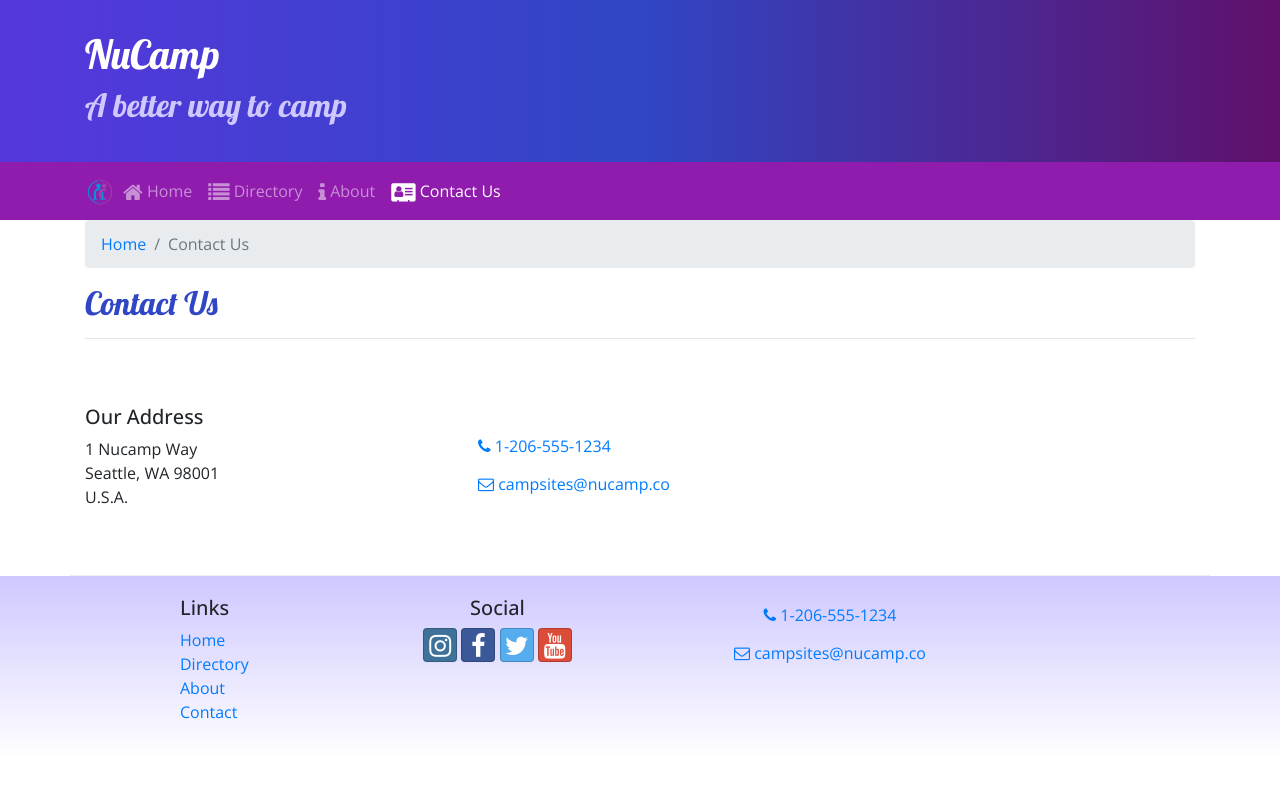
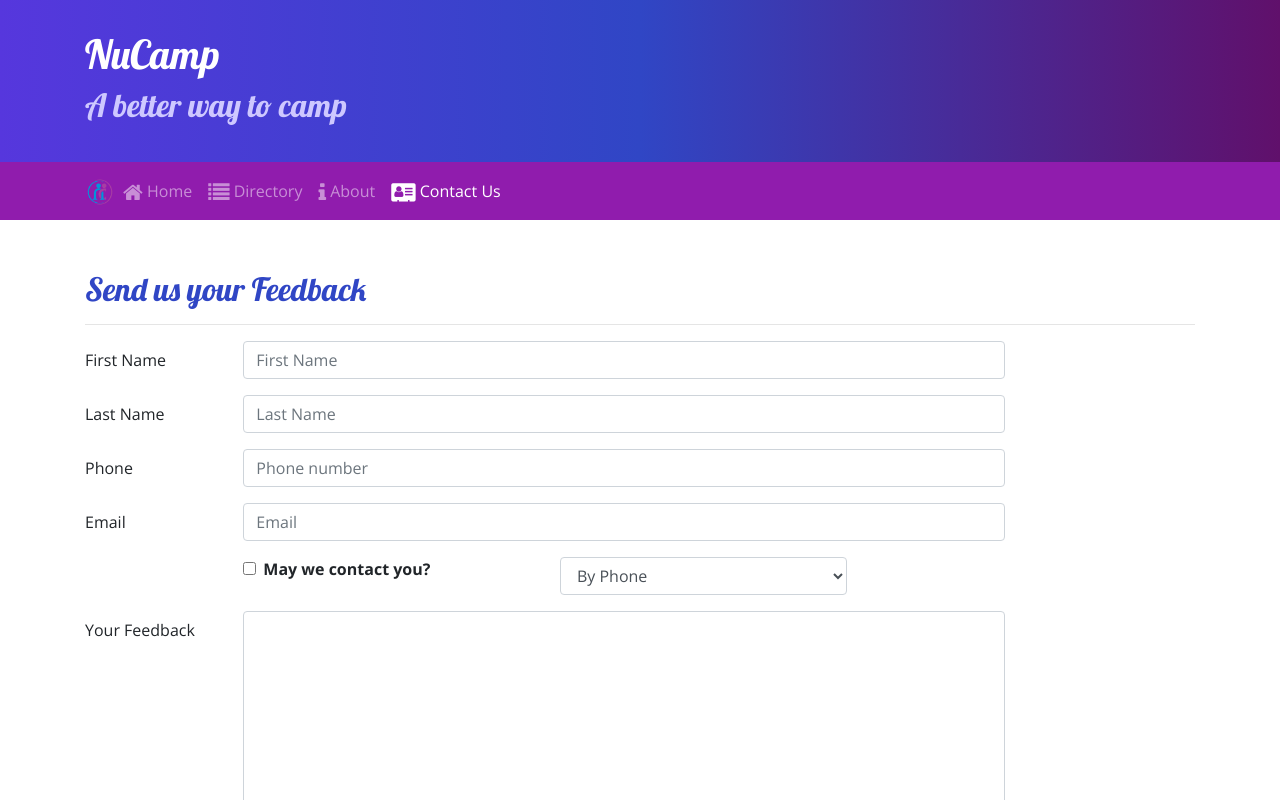
Before and after one commit to tjkhara/nucamp-react-2022, a React (Create React App) app: page /contactus in a window 1280 px wide. Shown: the top 800 px of the page. Built offline with nearby package versions, Linux system fonts and the light colour scheme.

Commit message:
Controlled Forms

```diff
--- a/src/components/ContactComponent.js
+++ b/src/components/ContactComponent.js
@@ -1,46 +1,119 @@
-import React from "react"
-import { Breadcrumb, BreadcrumbItem } from "reactstrap"
+import React, { Component } from "react"
+import { Breadcrumb, BreadcrumbItem, Button, Form, FormGroup, Label, Input, Col } from "reactstrap"
 import { Link } from "react-router-dom"
 
-function Contact(props) {
+class Contact extends Component {
+  constructor(props) {
+    super(props)
+
+    this.state = {
+      firstName: "",
+      lastName: "",
+      phoneNum: "",
+      email: "",
+      agree: false,
+      contactType: "By Phone",
+      feedback: ""
+    }
+
+    this.handleInputChange = this.handleInputChange.bind(this)
+    this.handleSubmit = this.handleSubmit.bind(this)
+  }
+
+  handleInputChange(event) {
+    const target = event.target
+    const name = target.name
+    const value = target.type === "checkbox" ? target.checked : target.value
+
+    this.setState({
+      [name]: value
+    })
+  }
+
+  handleSubmit(event) {
+    console.log("Current state is: " + JSON.stringify(this.state))
+    alert("Current state is: " + JSON.stringify(this.state))
+    event.preventDefault()
+  }
+
+  render() {
     return (
       <div className="container">
-      <div className="row">
-        <div className="col">
-          <Breadcrumb>
-            <BreadcrumbItem>
-              <Link to="/home">Home</Link>{" "}
-            </BreadcrumbItem>
-            <BreadcrumbItem active>Contact Us</BreadcrumbItem>
-          </Breadcrumb>
-          <h2>Contact Us</h2>
+        <div className="row row-content">
+          <div className="col-12">
+            <h2>Send us your Feedback</h2>
             <hr />
           </div>
-      </div>
-
-      <div className="row row-content align-items-center">
-        <div className="col-sm-4">
-          <h5>Our Address</h5>
-          <address>
-            1 Nucamp Way
-            <br />
-            Seattle, WA 98001
-            <br />
-            U.S.A.
-          </address>
-        </div>
-        <div className="col">
-          <a role="button" className="btn btn-link" href="tel:+12065551234">
-            <i className="fa fa-phone" /> 1-206-555-1234
-          </a>
-          <br />
-          <a role="button" className="btn btn-link" href="mailto:fakeemail@fakeemail.co">
-            <i className="fa fa-envelope-o" /> campsites@nucamp.co
-          </a>
+          <div className="col-md-10">
+            <Form onSubmit={this.handleSubmit}>
+              <FormGroup row>
+                <Label htmlFor="firstName" md={2}>
+                  First Name
+                </Label>
+                <Col md={10}>
+                  <Input type="text" id="firstName" name="firstName" placeholder="First Name" value={this.state.firstName} onChange={this.handleInputChange} />
+                </Col>
+              </FormGroup>
+              <FormGroup row>
+                <Label htmlFor="lastName" md={2}>
+                  Last Name
+                </Label>
+                <Col md={10}>
+                  <Input type="text" id="lastName" name="lastName" placeholder="Last Name" value={this.state.lastName} onChange={this.handleInputChange} />
+                </Col>
+              </FormGroup>
+              <FormGroup row>
+                <Label htmlFor="phoneNum" md={2}>
+                  Phone
+                </Label>
+                <Col md={10}>
+                  <Input type="tel" id="phoneNum" name="phoneNum" placeholder="Phone number" value={this.state.phoneNum} onChange={this.handleInputChange} />
+                </Col>
+              </FormGroup>
+              <FormGroup row>
+                <Label htmlFor="email" md={2}>
+                  Email
+                </Label>
+                <Col md={10}>
+                  <Input type="email" id="email" name="email" placeholder="Email" value={this.state.email} onChange={this.handleInputChange} />
+                </Col>
+              </FormGroup>
+              <FormGroup row>
+                <Col md={{ size: 4, offset: 2 }}>
+                  <FormGroup check>
+                    <Label check>
+                      <Input type="checkbox" name="agree" checked={this.state.agree} onChange={this.handleInputChange} /> <strong>May we contact you?</strong>
+                    </Label>
+                  </FormGroup>
+                </Col>
+                <Col md={4}>
+                  <Input type="select" name="contactType" value={this.state.contactType} onChange={this.handleInputChange}>
+                    <option>By Phone</option>
+                    <option>By Email</option>
+                  </Input>
+                </Col>
+              </FormGroup>
+              <FormGroup row>
+                <Label htmlFor="feedback" md={2}>
+                  Your Feedback
+                </Label>
+                <Col md={10}>
+                  <Input type="textarea" id="feedback" name="feedback" rows="12" value={this.state.feedback} onChange={this.handleInputChange}></Input>
+                </Col>
+              </FormGroup>
+              <FormGroup row>
+                <Col md={{ size: 10, offset: 2 }}>
+                  <Button type="submit" color="primary">
+                    Send Feedback
+                  </Button>
+                </Col>
+              </FormGroup>
+            </Form>
           </div>
         </div>
       </div>
     )
   }
+}
 
 export default Contact
```
Lines whose indentation alone changed are shown as unchanged.
